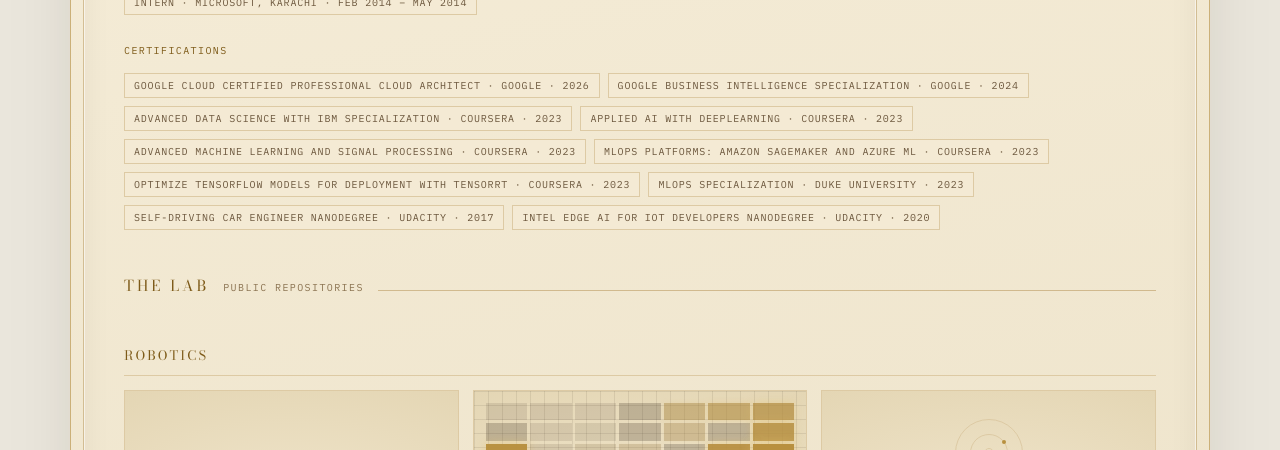
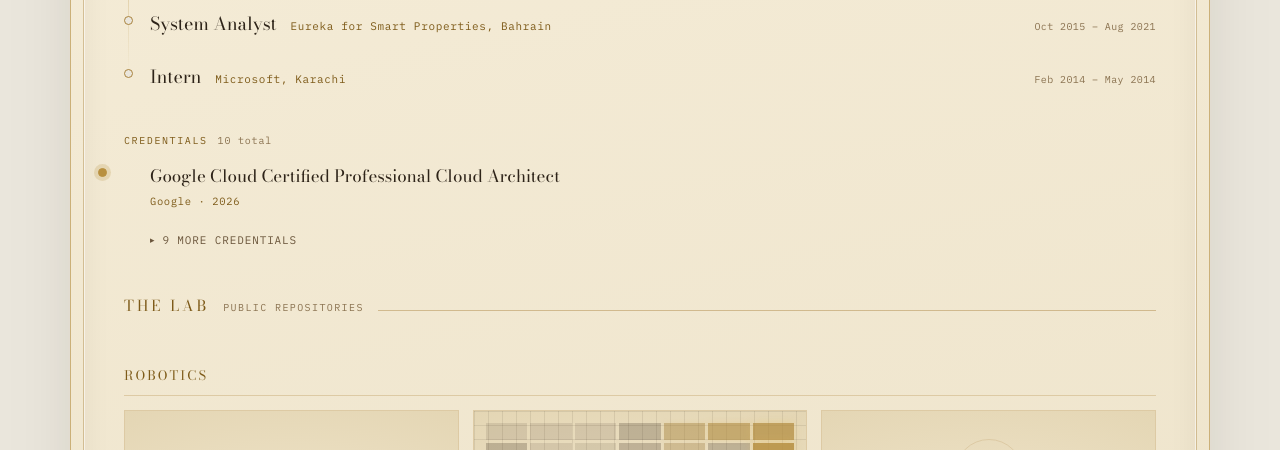
Before and after one commit to zeeshananjumjunaidi/zeeshananjumjunaidi-v2, an Astro site: page / in a window 1280 px wide. Shown: the part 764-1214 px from the top of the page. Built offline with nearby package versions, Linux system fonts and the light colour scheme; Astro itself is replaced by a stand-in of ours.

Commit message:
Refactor WorkSection component: enhance credentials display with timeline layout and add styling for better readability

```diff
--- a/src/components/WorkSection.astro
+++ b/src/components/WorkSection.astro
@@ -1,6 +1,17 @@
 ---
 import { experience } from '../data/experience';
-import { certifications } from '../data/certifications';
+import { certifications, type Certification } from '../data/certifications';
+
+const [featuredCert, ...restCerts] = certifications;
+const certGroups = restCerts.reduce<{ issuer: string; items: Certification[] }[]>((groups, cert) => {
+  let group = groups.find((g) => g.issuer === cert.issuer);
+  if (!group) {
+    group = { issuer: cert.issuer, items: [] };
+    groups.push(group);
+  }
+  group.items.push(cert);
+  return groups;
+}, []);
 ---
 <section id="work" aria-labelledby="work-label">
   <div class="section-label-row">
@@ -9,18 +20,44 @@ import { certifications } from '../data/certifications';
     <span class="line"></span>
   </div>
   <p class="subhead" style="max-width:64ch; margin-bottom:18px;">Most of my work revolves around cloud infrastructure and platform engineering, from Kubernetes and Terraform to CI/CD and network security across AWS and GCP. I work on the infrastructure behind identity verification and anti-money-laundering systems.</p>
-  <div class="tag-row" role="list" aria-label="Career timeline">
-    {experience.map((entry) => (
-      <span class="tag" role="listitem">{entry.role} · {entry.org} · {entry.dates}</span>
+
+  <div class="timeline" role="list" aria-label="Career timeline">
+    {experience.map((entry, i) => (
+      <div class:list={['timeline-item', { current: i === 0 }]} role="listitem">
+        <span class="timeline-dot"></span>
+        <div class="timeline-content">
+          <span class="timeline-role">{entry.role}</span>
+          <span class="timeline-org">{entry.org}</span>
+          <span class="timeline-dates">{entry.dates}</span>
+        </div>
+      </div>
     ))}
   </div>
 
-  <div class="repo-list-header" style="margin-top:22px;">
-    <span class="section-meta">CERTIFICATIONS</span>
+  <div class="cred-label-row">
+    <span class="cred-label" id="credentials-label">Credentials</span>
+    <span class="cred-count">{certifications.length} total</span>
   </div>
-  <div class="tag-row" role="list" aria-label="Certifications">
-    {certifications.map((cert) => (
-      <span class="tag" role="listitem">{cert.name} · {cert.issuer} · {cert.year}</span>
-    ))}
+
+  <div class="cred-featured">
+    <span class="timeline-dot"></span>
+    <span class="cred-featured-name">{featuredCert.name}</span>
+    <span class="cred-featured-meta">{featuredCert.issuer} · {featuredCert.year}</span>
   </div>
+
+  <details class="cred-more">
+    <summary><span class="chevron">&#9656;</span> {restCerts.length} more credentials</summary>
+    <div class="cred-groups" role="list" aria-labelledby="credentials-label">
+      {certGroups.map((group) => (
+        <div class="cred-group" role="listitem">
+          <span class="cred-group-label">{group.issuer}</span>
+          <div class="tag-row">
+            {group.items.map((cert) => (
+              <span class="cred-tag">{cert.name} · {cert.year}</span>
+            ))}
+          </div>
+        </div>
+      ))}
+    </div>
+  </details>
 </section>
--- a/src/styles/global.css
+++ b/src/styles/global.css
@@ -650,6 +650,56 @@ kbd {
   padding: 5px 9px;
 }
 
+/* ---- Career timeline + credentials (Work section) ----
+   Career and credentials share one marker (a dot = "a point in time"), so
+   the section reads as one continuous record instead of two unrelated
+   piles of identical chips. */
+.timeline { position: relative; padding-left: 26px; display: flex; flex-direction: column; gap: 26px; margin-bottom: 44px; }
+.timeline::before { content: ""; position: absolute; left: 4px; top: 6px; bottom: 6px; width: 1px; background: linear-gradient(var(--ember-1), transparent 90%); opacity: .38; }
+.timeline-item { position: relative; animation: inkRise .6s both; }
+.timeline-item:nth-child(2) { animation-delay: .06s; }
+.timeline-item:nth-child(3) { animation-delay: .12s; }
+.timeline-item:nth-child(4) { animation-delay: .18s; }
+.timeline-dot { position: absolute; left: -26px; top: 6px; width: 9px; height: 9px; border-radius: 50%; background: var(--page-bg); border: 1.5px solid var(--card-border-hover); }
+.timeline-item.current .timeline-dot { background: var(--ember-1); border-color: var(--ember-1); box-shadow: 0 0 0 4px color-mix(in srgb, var(--ember-1) 22%, transparent); }
+.timeline-content { display: flex; flex-wrap: wrap; align-items: baseline; column-gap: 14px; row-gap: 4px; }
+.timeline-role { font-family: var(--font-head); font-weight: 400; font-size: 18px; color: var(--headline-color); }
+.timeline-org { font-family: var(--font-mono); font-size: 11px; letter-spacing: .06em; color: var(--card-label); }
+.timeline-dates { font-family: var(--font-mono); font-size: 10px; letter-spacing: .04em; color: var(--section-meta); margin-left: auto; white-space: nowrap; }
+
+.cred-label-row { display: flex; align-items: baseline; gap: 10px; margin-bottom: 16px; }
+.cred-label { font-family: var(--font-mono); font-size: 10px; letter-spacing: .16em; text-transform: uppercase; color: var(--section-label); }
+.cred-count { font-family: var(--font-mono); font-size: 10px; letter-spacing: .08em; color: var(--section-meta); }
+
+.cred-featured { position: relative; padding-left: 26px; margin-bottom: 18px; }
+.cred-featured .timeline-dot { top: 5px; background: var(--ember-1); border-color: var(--ember-1); box-shadow: 0 0 0 4px color-mix(in srgb, var(--ember-1) 22%, transparent); }
+.cred-featured-name { font-family: var(--font-head); font-weight: 400; font-size: 17px; color: var(--headline-color); display: block; }
+.cred-featured-meta { font-family: var(--font-mono); font-size: 10.5px; letter-spacing: .06em; color: var(--card-label); display: block; margin-top: 5px; }
+
+.cred-more summary {
+  font-family: var(--font-mono); font-size: 11px; letter-spacing: .08em; text-transform: uppercase;
+  color: var(--card-desc); cursor: pointer; list-style: none; display: inline-flex; align-items: center; gap: 7px;
+  padding-left: 26px; transition: color .3s ease;
+}
+.cred-more summary::-webkit-details-marker { display: none; }
+.cred-more summary .chevron { display: inline-block; transition: transform .25s ease; font-size: 9px; }
+.cred-more[open] summary .chevron { transform: rotate(90deg); }
+.cred-more summary:hover { color: var(--card-label); }
+.cred-more summary:hover .chevron { color: var(--card-label); }
+
+.cred-groups { padding-left: 26px; margin-top: 18px; display: flex; flex-direction: column; gap: 16px; animation: inkRise .5s both; }
+.cred-group-label { display: block; font-family: var(--font-mono); font-size: 9px; letter-spacing: .14em; text-transform: uppercase; color: var(--section-meta); margin-bottom: 8px; }
+/* Deliberately not .tag: .tag is set uppercase for short structured labels
+   (role/org/dates), but these are long specialization titles -- shouting
+   them in caps at 10px hurts scanability, so this keeps mixed case and
+   tighter tracking. */
+.cred-tag {
+  font-family: var(--font-mono); font-size: 10px; letter-spacing: 0.04em;
+  color: var(--tag-text); background: var(--tag-bg); border: 1px solid var(--tag-border);
+  padding: 6px 10px; transition: border-color .3s ease, color .3s ease;
+}
+.cred-tag:hover { border-color: var(--card-border-hover); color: var(--headline-color); }
+
 /* ---- Footer / contact ---- */
 .site-footer {
   margin-top: 64px;
```
